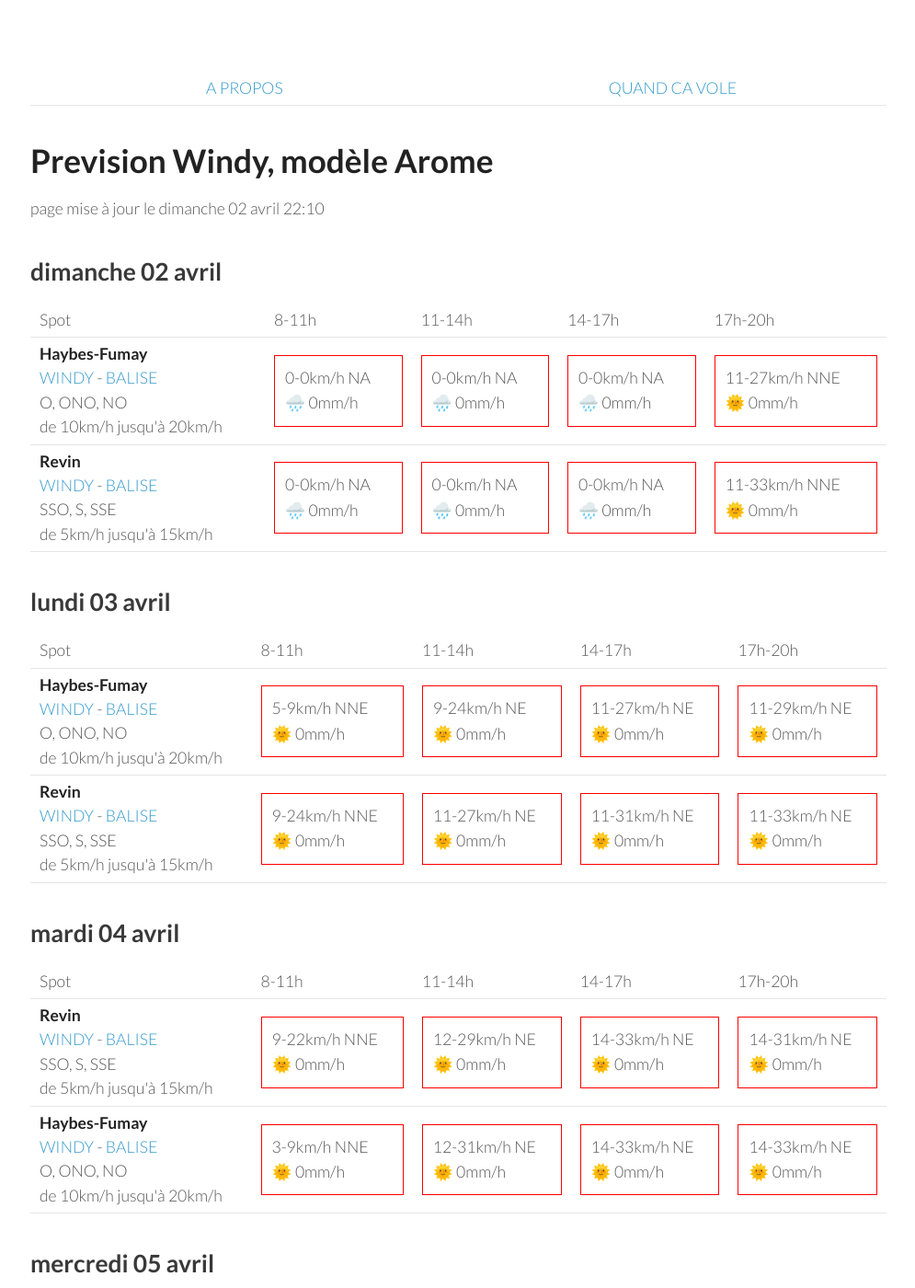
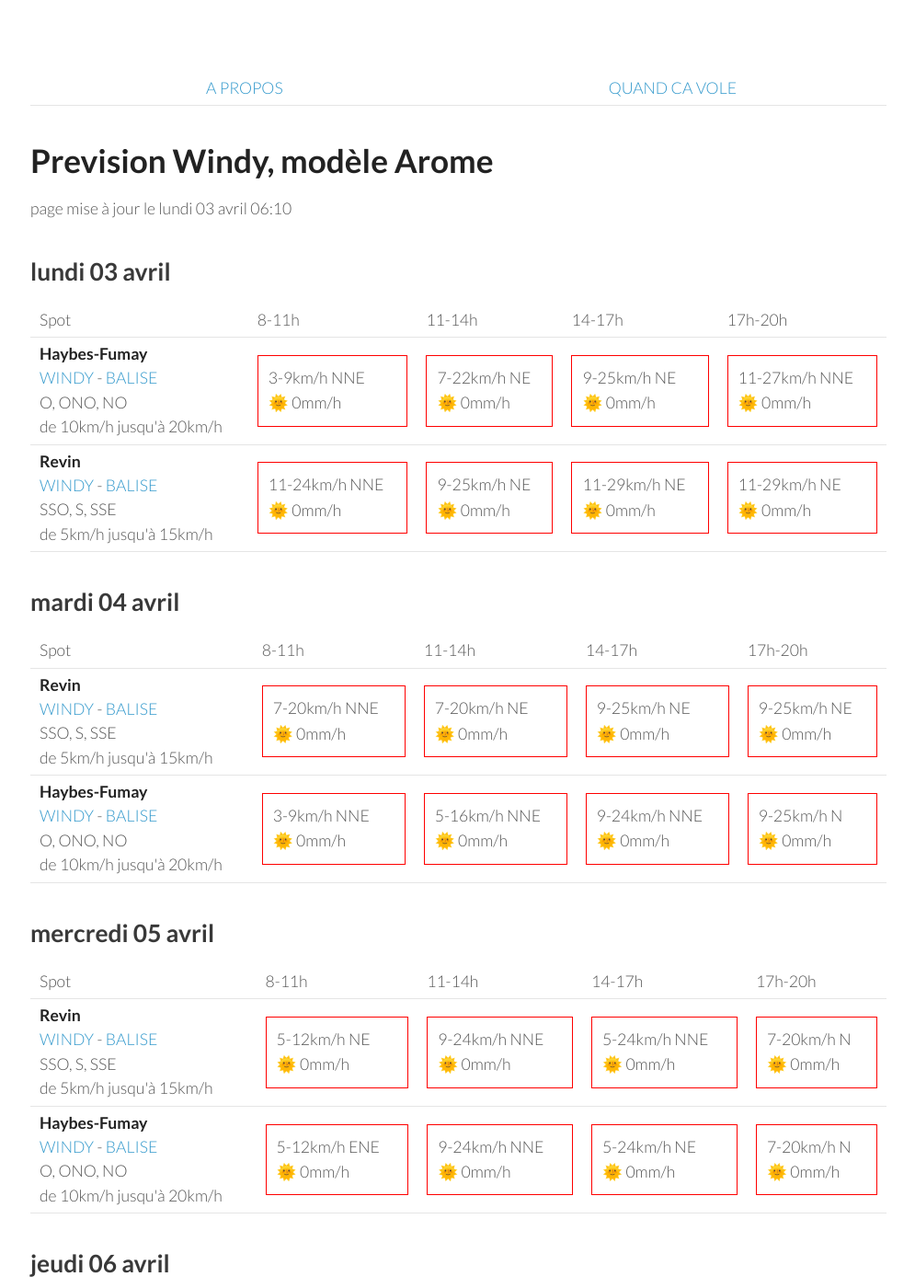
Before and after one commit to parapente-dans-le-nord/parapente-dans-le-nord.github.io, a Jekyll site: the page built from ardennes.markdown, in a window 1280 px wide and 1400 px high. Shown: the whole window at 92% size, without its empty margins (25-1020 px from the left). Built offline with Jekyll 4.4.1, drawn with Linux system fonts in a browser that asks for light colours; some of the changed text lies outside the part shown.

Commit message:
update index.markdown

```diff
--- a/ardennes.markdown
+++ b/ardennes.markdown
@@ -7,42 +7,8 @@ title:  "Tous les spots"
 {: .links}
 
 # Prevision Windy, modèle Arome
-page mise à jour le dimanche 02 avril 22:10
+page mise à jour le lundi 03 avril 06:10
 
-## dimanche 02 avril
-
-{::nomarkdown}
-<table>
-  <tbody>
-    <tr>
-      <td>Spot</td>
-      <td>8-11h</td>
-      <td>11-14h</td>
-      <td>14-17h</td>
-      <td>17h-20h</td>
-    </tr>
-<tr>
-        <td><strong>Haybes-Fumay</strong><br><a href="https://windy.com/49.998/4.715?49.913,4.738,10">WINDY</a> - <span class=""><a href="http://www.balisemeteo.com/balise.php?idBalise=104">BALISE</a> </span><br> <span class="vent-favorable">O, ONO, NO</span><br><span class="force-vent">de 10km/h jusqu'à 20km/h</span> </td>
-
-            <td><div class="not-flyable"><p>0-0km/h NA</p><p>🌧️ 0mm/h</p></div></td>
-            <td><div class="not-flyable"><p>0-0km/h NA</p><p>🌧️ 0mm/h</p></div></td>
-            <td><div class="not-flyable"><p>0-0km/h NA</p><p>🌧️ 0mm/h</p></div></td>
-            <td><div class="not-flyable"><p>11-27km/h NNE</p><p>🌞 0mm/h</p></div></td>
-
-    </tr>
-<tr>
-        <td><strong>Revin</strong><br><a href="https://windy.com/49.948/4.625?49.543,4.625,8">WINDY</a> - <span class=""><a href="http://www.balisemeteo.com/balise.php?idBalise=5019">BALISE</a> </span><br> <span class="vent-favorable">SSO, S, SSE</span><br><span class="force-vent">de 5km/h jusqu'à 15km/h</span> </td>
-
-            <td><div class="not-flyable"><p>0-0km/h NA</p><p>🌧️ 0mm/h</p></div></td>
-            <td><div class="not-flyable"><p>0-0km/h NA</p><p>🌧️ 0mm/h</p></div></td>
-            <td><div class="not-flyable"><p>0-0km/h NA</p><p>🌧️ 0mm/h</p></div></td>
-            <td><div class="not-flyable"><p>11-33km/h NNE</p><p>🌞 0mm/h</p></div></td>
-
-    </tr>
-
-</tbody>
-</table>
-{:/}
 ## lundi 03 avril
 
 {::nomarkdown}
@@ -58,20 +24,20 @@ page mise à jour le dimanche 02 avril 22:10
 <tr>
         <td><strong>Haybes-Fumay</strong><br><a href="https://windy.com/49.998/4.715?49.913,4.738,10">WINDY</a> - <span class=""><a href="http://www.balisemeteo.com/balise.php?idBalise=104">BALISE</a> </span><br> <span class="vent-favorable">O, ONO, NO</span><br><span class="force-vent">de 10km/h jusqu'à 20km/h</span> </td>
 
-            <td><div class="not-flyable"><p>5-9km/h NNE</p><p>🌞 0mm/h</p></div></td>
-            <td><div class="not-flyable"><p>9-24km/h NE</p><p>🌞 0mm/h</p></div></td>
-            <td><div class="not-flyable"><p>11-27km/h NE</p><p>🌞 0mm/h</p></div></td>
-            <td><div class="not-flyable"><p>11-29km/h NE</p><p>🌞 0mm/h</p></div></td>
+            <td><div class="not-flyable"><p>3-9km/h NNE</p><p>🌞 0mm/h</p></div></td>
+            <td><div class="not-flyable"><p>7-22km/h NE</p><p>🌞 0mm/h</p></div></td>
+            <td><div class="not-flyable"><p>9-25km/h NE</p><p>🌞 0mm/h</p></div></td>
+            <td><div class="not-flyable"><p>11-27km/h NNE</p><p>🌞 0mm/h</p></div></td>
 
 
     </tr>
 <tr>
         <td><strong>Revin</strong><br><a href="https://windy.com/49.948/4.625?49.543,4.625,8">WINDY</a> - <span class=""><a href="http://www.balisemeteo.com/balise.php?idBalise=5019">BALISE</a> </span><br> <span class="vent-favorable">SSO, S, SSE</span><br><span class="force-vent">de 5km/h jusqu'à 15km/h</span> </td>
 
-            <td><div class="not-flyable"><p>9-24km/h NNE</p><p>🌞 0mm/h</p></div></td>
-            <td><div class="not-flyable"><p>11-27km/h NE</p><p>🌞 0mm/h</p></div></td>
-            <td><div class="not-flyable"><p>11-31km/h NE</p><p>🌞 0mm/h</p></div></td>
-            <td><div class="not-flyable"><p>11-33km/h NE</p><p>🌞 0mm/h</p></div></td>
+            <td><div class="not-flyable"><p>11-24km/h NNE</p><p>🌞 0mm/h</p></div></td>
+            <td><div class="not-flyable"><p>9-25km/h NE</p><p>🌞 0mm/h</p></div></td>
+            <td><div class="not-flyable"><p>11-29km/h NE</p><p>🌞 0mm/h</p></div></td>
+            <td><div class="not-flyable"><p>11-29km/h NE</p><p>🌞 0mm/h</p></div></td>
 
 
     </tr>
@@ -94,10 +60,10 @@ page mise à jour le dimanche 02 avril 22:10
 <tr>
         <td><strong>Revin</strong><br><a href="https://windy.com/49.948/4.625?49.543,4.625,8">WINDY</a> - <span class=""><a href="http://www.balisemeteo.com/balise.php?idBalise=5019">BALISE</a> </span><br> <span class="vent-favorable">SSO, S, SSE</span><br><span class="force-vent">de 5km/h jusqu'à 15km/h</span> </td>
 
-            <td><div class="not-flyable"><p>9-22km/h NNE</p><p>🌞 0mm/h</p></div></td>
-            <td><div class="not-flyable"><p>12-29km/h NE</p><p>🌞 0mm/h</p></div></td>
-            <td><div class="not-flyable"><p>14-33km/h NE</p><p>🌞 0mm/h</p></div></td>
-            <td><div class="not-flyable"><p>14-31km/h NE</p><p>🌞 0mm/h</p></div></td>
+            <td><div class="not-flyable"><p>7-20km/h NNE</p><p>🌞 0mm/h</p></div></td>
+            <td><div class="not-flyable"><p>7-20km/h NE</p><p>🌞 0mm/h</p></div></td>
+            <td><div class="not-flyable"><p>9-25km/h NE</p><p>🌞 0mm/h</p></div></td>
+            <td><div class="not-flyable"><p>9-25km/h NE</p><p>🌞 0mm/h</p></div></td>
 
 
     </tr>
@@ -105,9 +71,9 @@ page mise à jour le dimanche 02 avril 22:10
         <td><strong>Haybes-Fumay</strong><br><a href="https://windy.com/49.998/4.715?49.913,4.738,10">WINDY</a> - <span class=""><a href="http://www.balisemeteo.com/balise.php?idBalise=104">BALISE</a> </span><br> <span class="vent-favorable">O, ONO, NO</span><br><span class="force-vent">de 10km/h jusqu'à 20km/h</span> </td>
 
             <td><div class="not-flyable"><p>3-9km/h NNE</p><p>🌞 0mm/h</p></div></td>
-            <td><div class="not-flyable"><p>12-31km/h NE</p><p>🌞 0mm/h</p></div></td>
-            <td><div class="not-flyable"><p>14-33km/h NE</p><p>🌞 0mm/h</p></div></td>
-            <td><div class="not-flyable"><p>14-33km/h NE</p><p>🌞 0mm/h</p></div></td>
+            <td><div class="not-flyable"><p>5-16km/h NNE</p><p>🌞 0mm/h</p></div></td>
+            <td><div class="not-flyable"><p>9-24km/h NNE</p><p>🌞 0mm/h</p></div></td>
+            <td><div class="not-flyable"><p>9-25km/h N</p><p>🌞 0mm/h</p></div></td>
 
 
     </tr>
@@ -130,20 +96,20 @@ page mise à jour le dimanche 02 avril 22:10
 <tr>
         <td><strong>Revin</strong><br><a href="https://windy.com/49.948/4.625?49.543,4.625,8">WINDY</a> - <span class=""><a href="http://www.balisemeteo.com/balise.php?idBalise=5019">BALISE</a> </span><br> <span class="vent-favorable">SSO, S, SSE</span><br><span class="force-vent">de 5km/h jusqu'à 15km/h</span> </td>
 
-            <td><div class="not-flyable"><p>5-12km/h NNE</p><p>🌞 0mm/h</p></div></td>
-            <td><div class="not-flyable"><p>9-22km/h NE</p><p>🌞 0mm/h</p></div></td>
-            <td><div class="not-flyable"><p>5-22km/h N</p><p>🌞 0mm/h</p></div></td>
-            <td><div class="not-flyable"><p>7-20km/h NNO</p><p>🌞 0mm/h</p></div></td>
+            <td><div class="not-flyable"><p>5-12km/h NE</p><p>🌞 0mm/h</p></div></td>
+            <td><div class="not-flyable"><p>9-24km/h NNE</p><p>🌞 0mm/h</p></div></td>
+            <td><div class="not-flyable"><p>5-24km/h NNE</p><p>🌞 0mm/h</p></div></td>
+            <td><div class="not-flyable"><p>7-20km/h N</p><p>🌞 0mm/h</p></div></td>
 
 
     </tr>
 <tr>
         <td><strong>Haybes-Fumay</strong><br><a href="https://windy.com/49.998/4.715?49.913,4.738,10">WINDY</a> - <span class=""><a href="http://www.balisemeteo.com/balise.php?idBalise=104">BALISE</a> </span><br> <span class="vent-favorable">O, ONO, NO</span><br><span class="force-vent">de 10km/h jusqu'à 20km/h</span> </td>
 
-            <td><div class="not-flyable"><p>5-12km/h NE</p><p>🌞 0mm/h</p></div></td>
-            <td><div class="not-flyable"><p>9-22km/h NE</p><p>🌞 0mm/h</p></div></td>
-            <td><div class="not-flyable"><p>5-22km/h NNE</p><p>🌞 0mm/h</p></div></td>
-            <td><div class="not-flyable"><p>7-20km/h NNO</p><p>🌞 0mm/h</p></div></td>
+            <td><div class="not-flyable"><p>5-12km/h ENE</p><p>🌞 0mm/h</p></div></td>
+            <td><div class="not-flyable"><p>9-24km/h NNE</p><p>🌞 0mm/h</p></div></td>
+            <td><div class="not-flyable"><p>5-24km/h NE</p><p>🌞 0mm/h</p></div></td>
+            <td><div class="not-flyable"><p>7-20km/h N</p><p>🌞 0mm/h</p></div></td>
 
 
     </tr>
@@ -166,8 +132,8 @@ page mise à jour le dimanche 02 avril 22:10
 <tr>
         <td><strong>Revin</strong><br><a href="https://windy.com/49.948/4.625?49.543,4.625,8">WINDY</a> - <span class=""><a href="http://www.balisemeteo.com/balise.php?idBalise=5019">BALISE</a> </span><br> <span class="vent-favorable">SSO, S, SSE</span><br><span class="force-vent">de 5km/h jusqu'à 15km/h</span> </td>
 
-            <td><div class="not-flyable"><p>9-18km/h SSE</p><p>🌞 0mm/h</p></div></td>
-            <td><div class="not-flyable"><p>11-24km/h S</p><p>🌧 0.3mm/h</p></div></td>
+            <td><div class="not-flyable"><p>11-20km/h SSE</p><p>🌞 0mm/h</p></div></td>
+            <td><div class="not-flyable"><p>14-29km/h S</p><p>🌞 0mm/h</p></div></td>
             <td><div class="not-flyable"><p>14-27km/h SSO</p><p>🌧 0.9mm/h</p></div></td>
             <td><div class="not-flyable"><p>11-31km/h SSO</p><p>🌧 0.4mm/h</p></div></td>
 
@@ -176,8 +142,8 @@ page mise à jour le dimanche 02 avril 22:10
 <tr>
         <td><strong>Haybes-Fumay</strong><br><a href="https://windy.com/49.998/4.715?49.913,4.738,10">WINDY</a> - <span class=""><a href="http://www.balisemeteo.com/balise.php?idBalise=104">BALISE</a> </span><br> <span class="vent-favorable">O, ONO, NO</span><br><span class="force-vent">de 10km/h jusqu'à 20km/h</span> </td>
 
-            <td><div class="not-flyable"><p>11-22km/h S</p><p>🌞 0mm/h</p></div></td>
-            <td><div class="not-flyable"><p>12-27km/h S</p><p>🌧 0.3mm/h</p></div></td>
+            <td><div class="not-flyable"><p>12-24km/h S</p><p>🌞 0mm/h</p></div></td>
+            <td><div class="not-flyable"><p>14-31km/h S</p><p>🌞 0mm/h</p></div></td>
             <td><div class="not-flyable"><p>14-27km/h SSO</p><p>🌧 0.9mm/h</p></div></td>
             <td><div class="not-flyable"><p>12-33km/h SSO</p><p>🌧 0.4mm/h</p></div></td>
 
```
